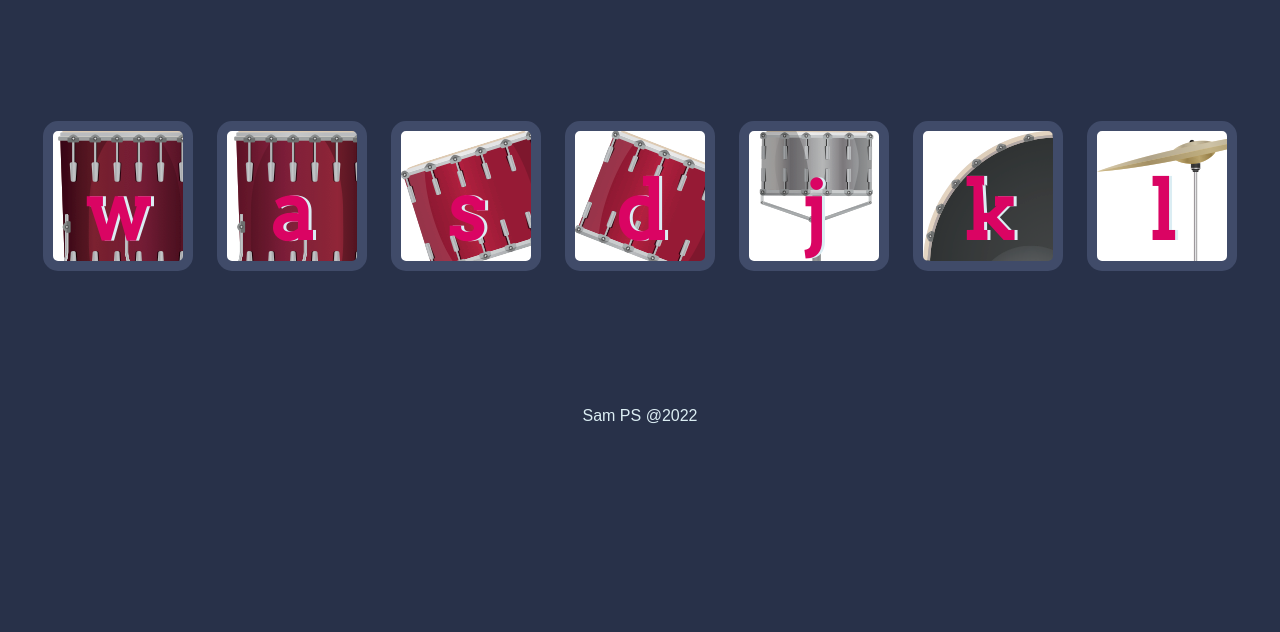
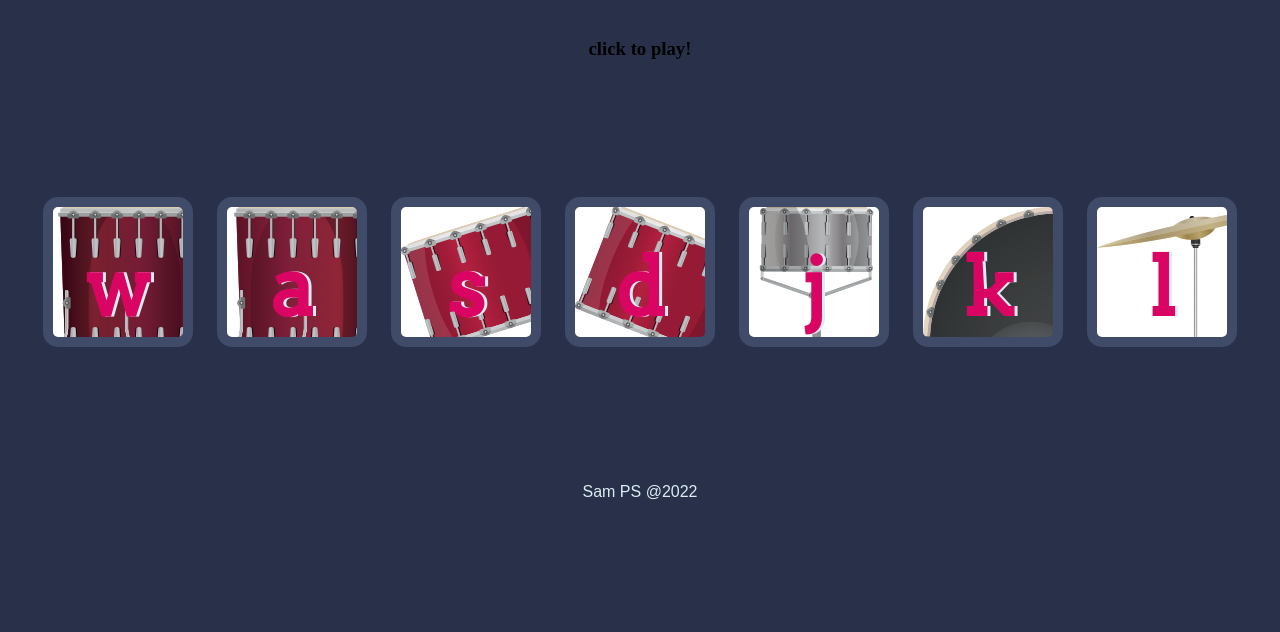
Before and after one commit to samsimsan/TheDrumKit, a plain HTML site: page index.html in a window 1280 px wide. Shown: the part 168-800 px from the top of the page. Drawn offline with Linux system fonts and the light colour scheme.

Commit message:
adding a h3

```diff
--- a/index.html
+++ b/index.html
@@ -11,6 +11,7 @@
 <body>
 
   <h1 id="title">Drum 🥁 Kit</h1>
+  <h3> click to play!</h3>
   <div class="set">
     <button class="w drum">w</button>
     <button class="a drum">a</button>
```
